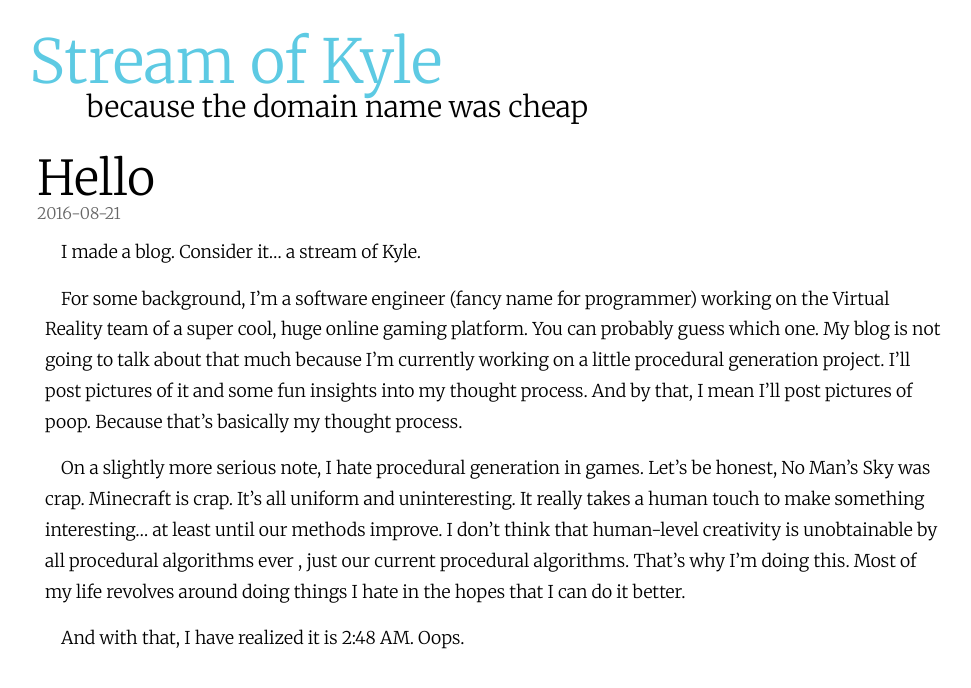
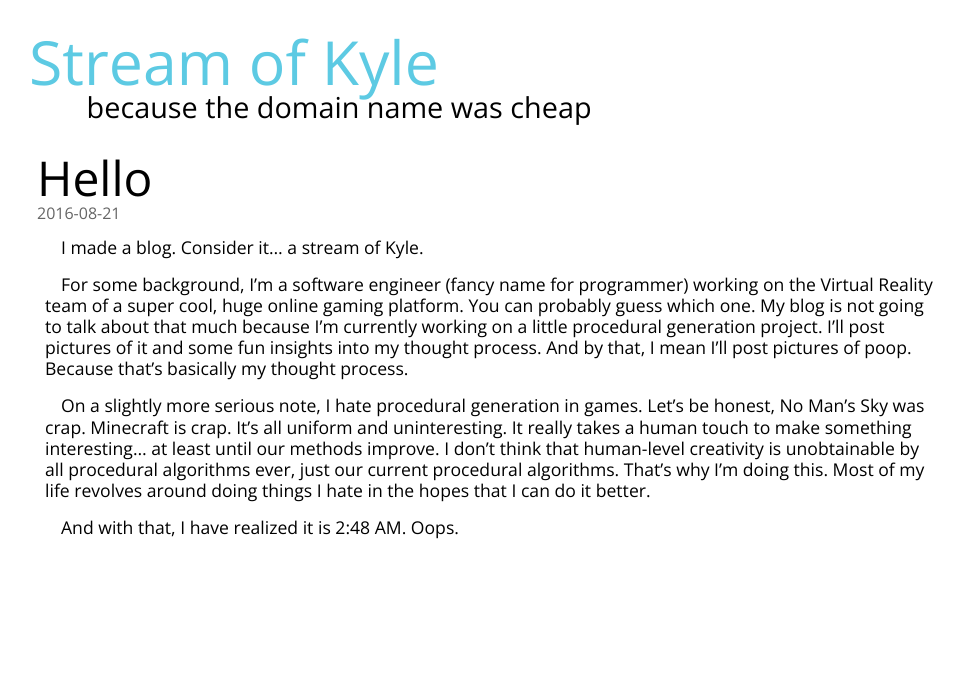
Before and after one commit to kyle-emmerich/kyle-emmerich.github.io, a Jekyll site: the page built from _posts/2016-8-21-hello.md, in a window 1280 px wide. Shown: the top 688 px of the page, without its empty margins (147-1118 px from the left). Built offline with Jekyll 4.4.1, drawn with Linux system fonts in a browser that asks for light colours.

Commit message:
asdadadad

```diff
--- a/_layouts/page.html
+++ b/_layouts/page.html
@@ -13,7 +13,7 @@
 	{% endif %}
 
 	<link rel="stylesheet" href="/assets/theme.css" />
-	<link rel="stylesheet" href="https://fonts.googleapis.com/css?family=Merriweather:200,300" />
+	<link rel="stylesheet" href="https://fonts.googleapis.com/css?family=Open+Sans:200,300" />
 </head>
 <body data-page="{{ page.slug }}">
 	<header data-component="site-header" role="banner">
--- a/_posts/2016-8-21-hello.md
+++ b/_posts/2016-8-21-hello.md
@@ -6,6 +6,6 @@ I made a blog. Consider it... a stream of Kyle.
 
 For some background, I'm a software engineer (fancy name for programmer) working on the Virtual Reality team of a super cool, huge online gaming platform. You can probably guess which one. My blog is not going to talk about that much because I'm currently working on a little procedural generation project. I'll post pictures of it and some fun insights into my thought process. And by that, I mean I'll post pictures of poop. Because that's basically my thought process.
 
-On a slightly more serious note, I hate procedural generation in games. Let's be honest, No Man's Sky was crap. Minecraft is crap. It's all uniform and uninteresting. It really takes a human touch to make something interesting... at least until our methods improve. I don't think that human-level creativity is unobtainable by *all* procedural algorithms *ever* , just *our current* procedural algorithms. That's why I'm doing this. Most of my life revolves around doing things I hate in the hopes that I can do it better.
+On a slightly more serious note, I hate procedural generation in games. Let's be honest, No Man's Sky was crap. Minecraft is crap. It's all uniform and uninteresting. It really takes a human touch to make something interesting... at least until our methods improve. I don't think that human-level creativity is unobtainable by *all* procedural algorithms *ever*, just *our current* procedural algorithms. That's why I'm doing this. Most of my life revolves around doing things I hate in the hopes that I can do it better.
 
 And with that, I have realized it is 2:48 AM. Oops.
--- a/assets/theme.css
+++ b/assets/theme.css
@@ -412,7 +412,7 @@ h1, h2, h3, h4, h5, h6 {
 }
 [data-component="wysiwyg"] {
 	font-size: 1.1rem;
-	line-height: 1.75;
+	line-height: 1.2;
 	font-weight: 300;
 }
 [data-component="wysiwyg"] > * {
@@ -436,7 +436,7 @@ h1, h2, h3, h4, h5, h6 {
 :root {
 	height: 100%;
 
-	font-family: "Merriweather", sans-serif;
+	font-family: "Open Sans", sans-serif;
 
 	font-weight: 300
 }
--- a/css/components/wysiwyg.css
+++ b/css/components/wysiwyg.css
@@ -1,6 +1,6 @@
 [data-component="wysiwyg"] {
 	font-size: 1.1rem;
-	line-height: 1.75;
+	line-height: 1.2;
 	font-weight: 300;
 
 	> * {
--- a/css/main.css
+++ b/css/main.css
@@ -6,7 +6,7 @@
 	height: 100%;
 
 	font: {
-		family: "Merriweather", sans-serif;
+		family: "Open Sans", sans-serif;
 		weight: 300;
 	}
 }
```
